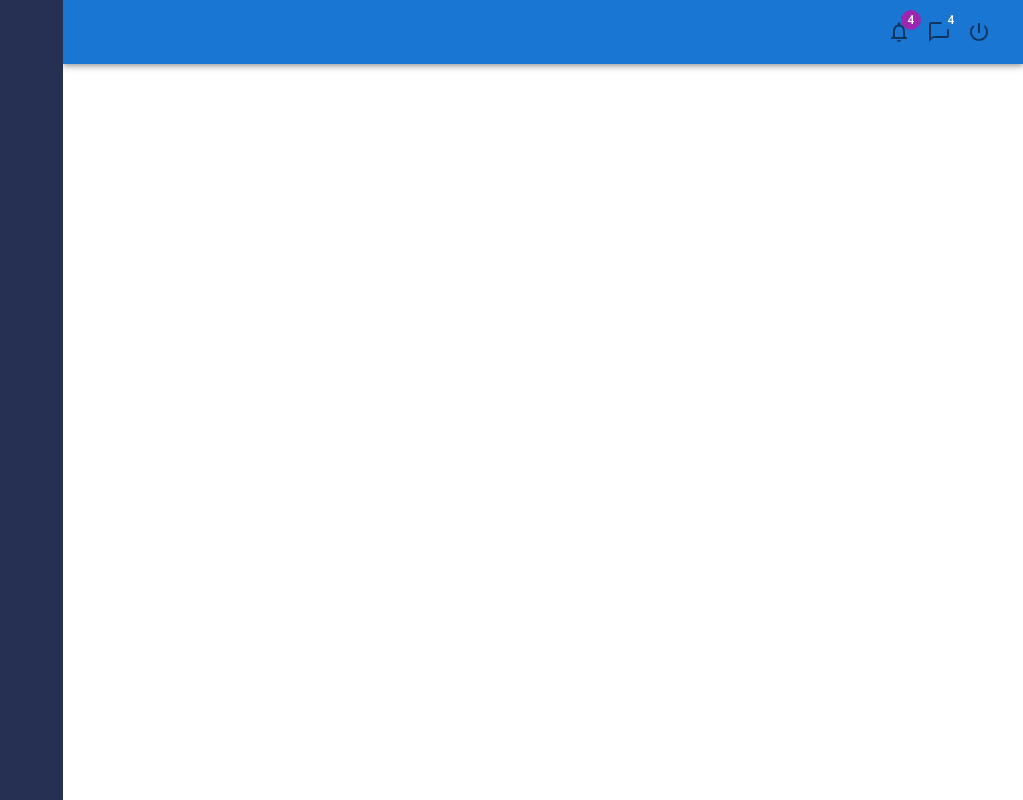
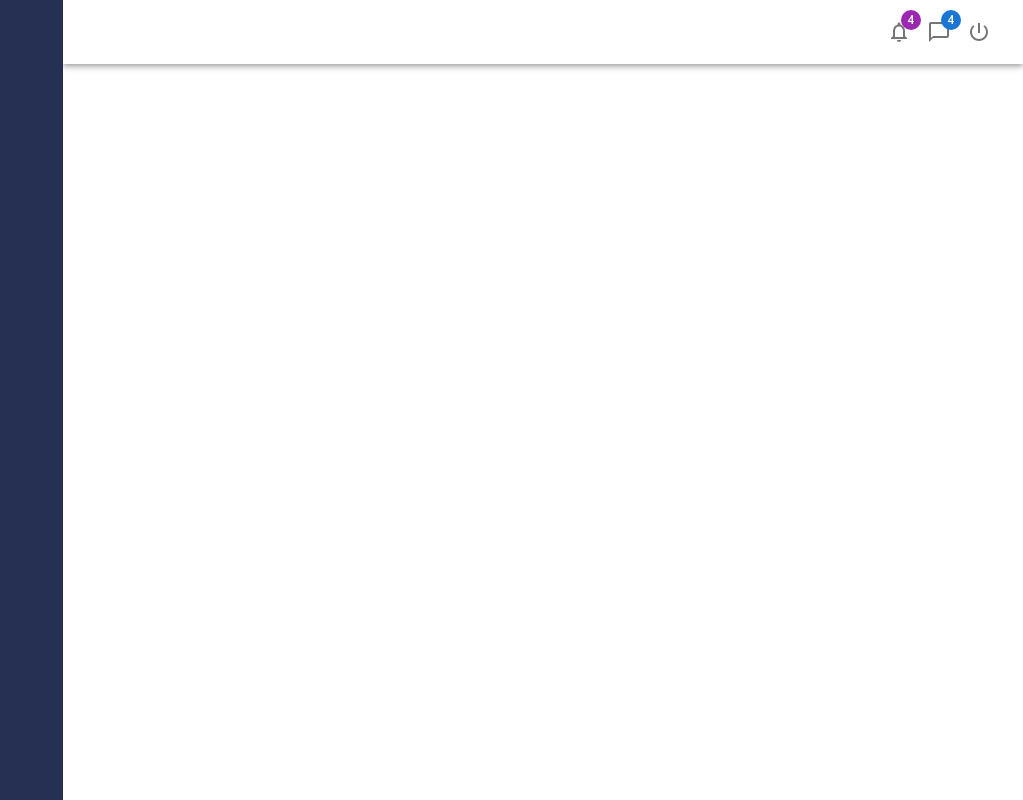
Before and after one commit to urbain32/complete-mui-system, a React (Create React App) app: page / in a window 1280 px wide. Shown: the whole page, without its empty margins (257-1280 px from the left). Built offline with nearby package versions, Linux system fonts and the light colour scheme.

Commit message:
using style on the appbar

```diff
--- a/src/components/Header.js
+++ b/src/components/Header.js
@@ -15,7 +15,7 @@ import React from "react";
 
 const Header = () => {
   return (
-    <AppBar position="static">
+    <AppBar position="static" style={{ backgroundColor: "#fff" }}>
       <Toolbar>
         <Grid container>
           <Grid item>
```
